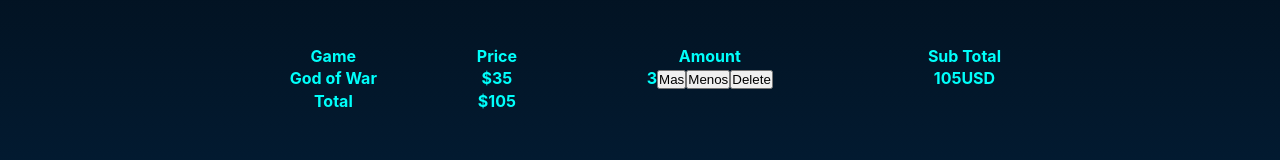
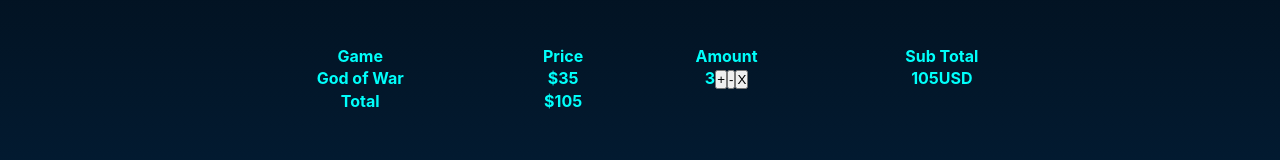
Before and after one commit to NicxOp1/game-center-front, a React (Create React App) app: page /Cart in a window 1280 px wide. Shown: the part 473-633 px from the top of the page. Built offline with nearby package versions, Linux system fonts and the light colour scheme.

Commit message:
vinculo carrito con store

```diff
--- a/src/Components/BodyTable/BodyTable.jsx
+++ b/src/Components/BodyTable/BodyTable.jsx
@@ -1,4 +1,6 @@
+import './bodyTabble.css'
 import React, { useEffect } from "react";
+
 import { useDispatch } from "react-redux";
 import cartActions from "../../Redux/Actions/cartActions";
 
@@ -25,9 +27,9 @@ export default function BodyTable(props) {
       <th>${game.price}</th>
       <th>
         {game.unity}
-        <button id={game.name} onClick={add}>Mas</button>
-        <button id={game.name} onClick={remove}>Menos</button>
-        <button id={game.name} onClick={deleteProduct}>Delete</button>
+        <button className="button" id={game.name} onClick={add}>+</button>
+        <button className="button" id={game.name} onClick={remove}>-</button>
+        <button className="button" id={game.name} onClick={deleteProduct}>X</button>
       </th>
       <th>{game.price * game.unity}USD</th>
     </tr>
--- a/src/Components/CardGames/CardGames.jsx
+++ b/src/Components/CardGames/CardGames.jsx
@@ -1,12 +1,21 @@
 /* import React, { useState } from "react"; */
 import './cardGames.css'
-
+import cartActions from '../../Redux/Actions/cartActions'
+import { useDispatch } from 'react-redux'
 export default function CardGames(props) {
-
-    let {name,category,img,price} = props
+    const dispatch = useDispatch()
+    let {name,category,img,price,game} = props
 
 /*     const [hover,setHover] = useState(false) */
 
+const addToCart = (e) =>{
+    e.preventDefault()
+    game= {
+        ...game,
+        unity:1
+    }
+    dispatch(cartActions.addGame(game))
+}
   return (
     <div className='cont-card'>
         <div className='cont-card-1'>
@@ -20,7 +29,7 @@ export default function CardGames(props) {
                     <p className='text-category-card'>price {price} $</p>
                 </div>
                 <div>
-                    <button>ds</button>
+                    <button onClick={addToCart}>ds</button>
                 </div>
             </div>
         </div>
--- a/src/Components/Navigation/NavLinks.jsx
+++ b/src/Components/Navigation/NavLinks.jsx
@@ -12,7 +12,7 @@ export default function NavLinks() {
      <LinkRouter to='/'  className="btn-header">HOME</LinkRouter>
             <LinkRouter to='/Store' className="btn-header">STORE </LinkRouter>
             <LinkRouter  to='' className="btn-header">LIBRARY </LinkRouter>
-            <LinkRouter to='' className="btn-header"> CART</LinkRouter>
+            <LinkRouter to='/Cart' className="btn-header"> CART</LinkRouter>
             {role==='admin' ?(  <LinkRouter to='/AddGame' className="btn-header"> ADD GAME </LinkRouter>)
               :(null)
             }
--- a/src/pages/Store/Store.jsx
+++ b/src/pages/Store/Store.jsx
@@ -88,7 +88,7 @@ export default function Store() {
         </div>
         <div className='cont-card'>
         {
-            game.map(e => <CardGames name={e.name} category={e.category} img={e.photo} price={e.price}>
+            game.map(e => <CardGames game={e} name={e.name} category={e.category} img={e.photo} price={e.price}>
             </CardGames>)
         }
         </div>
```
Also changed, not shown: src/Components/BodyTable/bodyTabble.css (added).
